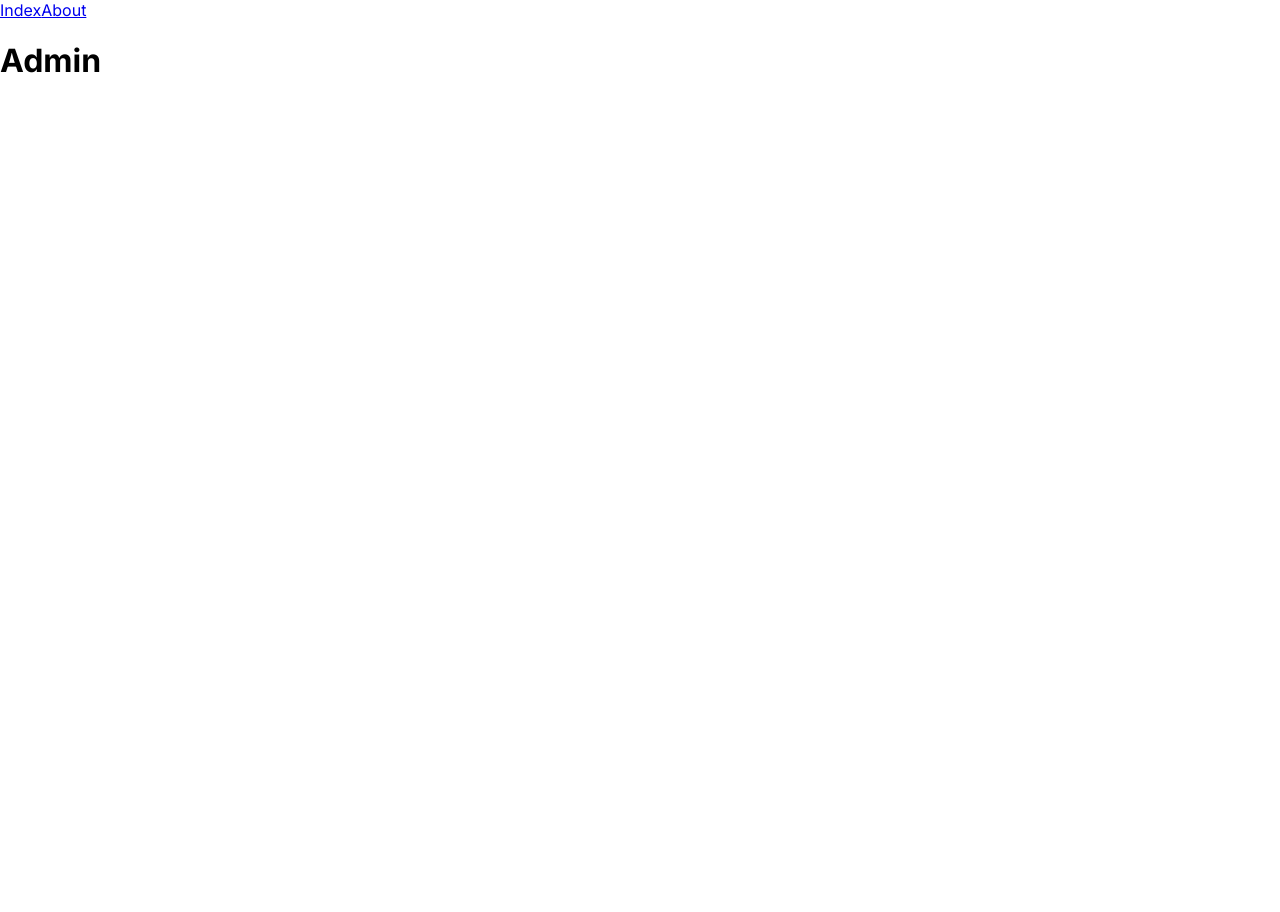
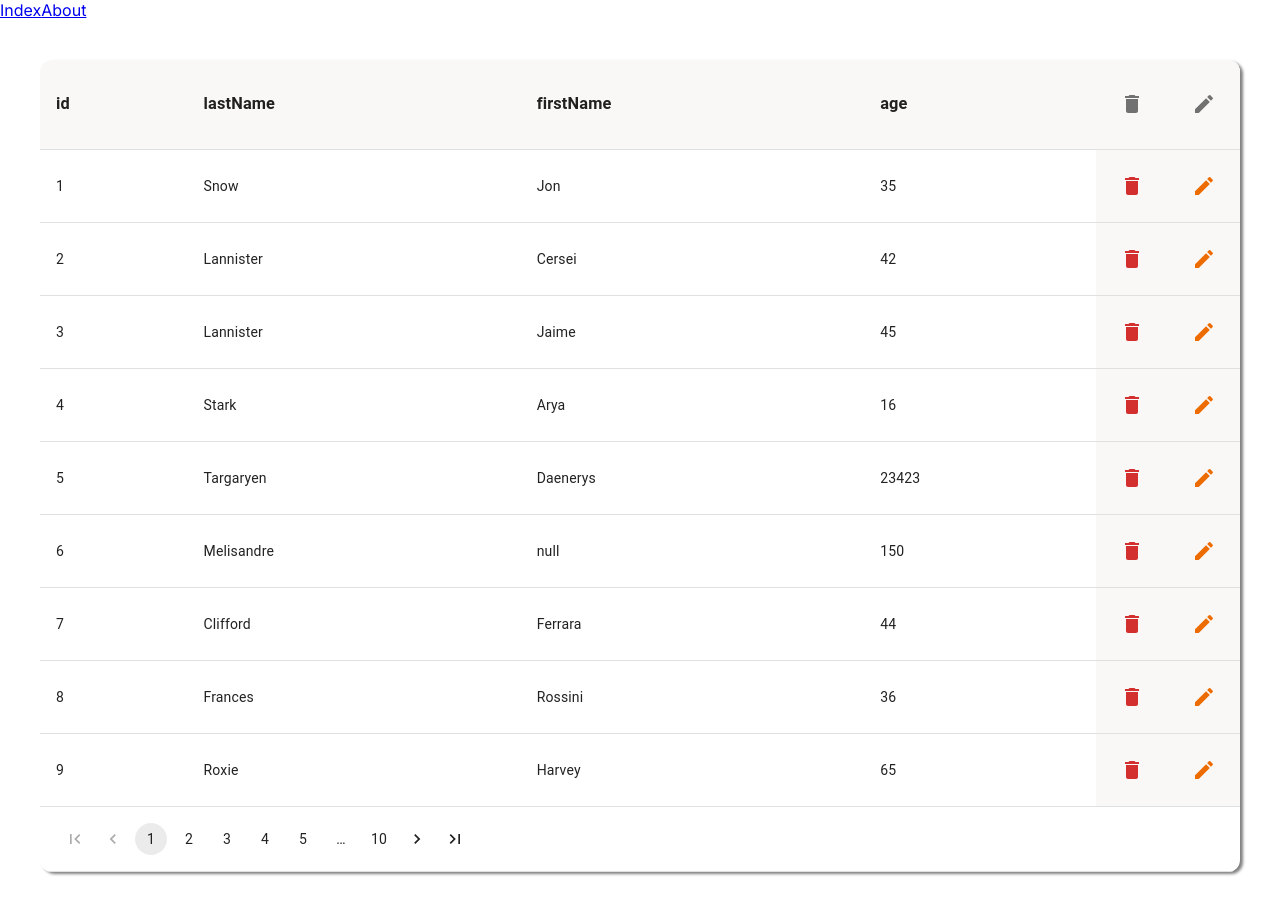
Before and after one commit to ndknitor/nextts-template, a Next.js app: page / in a window 1280 px wide. Before the commit the page ends 800 px from the top, so only its background shows below. Built offline with nearby package versions, Linux system fonts and the light colour scheme.

Commit message:
Crudable

```diff
--- a/app/page.tsx
+++ b/app/page.tsx
@@ -2,7 +2,7 @@
 import ThemeTextInput from '@/components/ThemeTextInput/ThemeTextInput';
 import React, { CSSProperties } from 'react';
 import ThemeButton from '@/components/ThemeButton/ThemeButton';
-import { Autocomplete, AutocompleteRenderInputParams, Stack, Table, TableBody, TableCell, TableContainer, TableHead, TableRow, TextField } from '@mui/material';
+import { Autocomplete, AutocompleteRenderInputParams, Stack, TableBody, TableCell, TableContainer, TableHead, TableRow, TextField } from '@mui/material';
 import FadeInDown from '@/components/FadeInDown/FadeInDown';
 import { DatePicker, DateTimePicker } from '@mui/x-date-pickers';
 import Validation from '@/components/Validation/Validation';
@@ -10,17 +10,24 @@ import { toast } from 'react-toastify';
 import SignInRequest from '@/objects/requests/SignInRequest';
 import Link from 'next/link';
 import appxios from '@/components/AxiosInterceptor';
-import Role from '@/objects/Role';
 import moment from 'moment-timezone';
-import { DataGrid, GridColDef, GridValueGetterParams } from '@mui/x-data-grid';
+import createCrudable from '@/components/Crudable/Crudable';
+type Person = {
+    id: number;
+    lastName: string;
+    firstName: string;
+    age: number;
+};
+const Crudable = createCrudable<Person>();
+
 export default function page() {
-    const rows = [
+    const rows: Person[] = [
         { id: 1, lastName: 'Snow', firstName: 'Jon', age: 35 },
         { id: 2, lastName: 'Lannister', firstName: 'Cersei', age: 42 },
         { id: 3, lastName: 'Lannister', firstName: 'Jaime', age: 45 },
         { id: 4, lastName: 'Stark', firstName: 'Arya', age: 16 },
-        { id: 5, lastName: 'Targaryen', firstName: 'Daenerys', age: null },
-        { id: 6, lastName: 'Melisandre', firstName: null, age: 150 },
+        { id: 5, lastName: 'Targaryen', firstName: 'Daenerys', age: 23423 },
+        { id: 6, lastName: 'Melisandre', firstName: "null", age: 150 },
         { id: 7, lastName: 'Clifford', firstName: 'Ferrara', age: 44 },
         { id: 8, lastName: 'Frances', firstName: 'Rossini', age: 36 },
         { id: 9, lastName: 'Roxie', firstName: 'Harvey', age: 65 },
@@ -28,10 +35,24 @@ export default function page() {
 
     return (
         <FadeInDown>
-            <h1>{Role[Role.Admin]}</h1>
             <Stack padding={5}>
-
-
+                {
+                    window &&
+                    <Crudable
+                        fetchData={(page) => {
+                            return {
+                                maxPage: 10,
+                                data: rows
+                            }
+                        }}
+                        updateAction={(item) => {
+                            return undefined;
+                        }}
+                        deleteAction={() => {
+                            return false;
+                        }}
+                    />
+                }
                 {/* <Link href="/public/about">About</Link>
                 <ThemeButton onClick={async () => {
                     // await appxios.get("", {
--- a/components/Crudable/Crudable.tsx
+++ b/components/Crudable/Crudable.tsx
@@ -1,7 +1,9 @@
-import { Box, Button, CircularProgress, Dialog, DialogActions, DialogContent, DialogContentText, DialogTitle, IconButton, Modal, Pagination, Table, TableBody, TableCell, TableContainer, TableFooter, TableHead, TableRow, TableSortLabel, Typography } from '@mui/material';
-import React, { CSSProperties, ReactNode, forwardRef, useEffect, useImperativeHandle, useState } from 'react';
+import { Box, Button, CircularProgress, Dialog, DialogActions, DialogContent, DialogContentText, DialogTitle, Grid, IconButton, Modal, Pagination, Stack, Table, TableBody, TableCell, TableContainer, TableFooter, TableHead, TableRow, TableSortLabel, Typography } from '@mui/material';
+import React, { CSSProperties, FC, ForwardRefExoticComponent, ReactNode, RefAttributes, forwardRef, useEffect, useImperativeHandle, useState } from 'react';
 import { useIsFirstRender } from 'usehooks-ts';
 import { AnyObject, Maybe, ObjectSchema } from 'yup';
+import DeleteIcon from '@mui/icons-material/Delete';
+import { Edit } from '@mui/icons-material';
 
 interface CrudableFetchResponse<T> {
     data: T[];
@@ -20,11 +22,11 @@ interface MultipleSelectedAction<T> {
     node: ReactNode;
     action: (item: T[]) => boolean | Promise<boolean>;
 }
-interface CrudableProps<T extends Maybe<AnyObject>> {
+interface CrudableProps<T extends Maybe<AnyObject> & Object> {
     fetchData: (page: number, orderBy?: keyof T, desc?: boolean) => CrudableFetchResponse<T> | Promise<CrudableFetchResponse<T>>;
 
     insertAction?: () => boolean | Promise<boolean>;
-    updateAction?: (value: T) => boolean | Promise<boolean>;
+    updateAction?: (value: T) => T | undefined | Promise<T> | Promise<undefined>;
     deleteAction?: (value: T) => boolean | Promise<boolean>;
 
     fetchForProps?: Array<FetchForProps<T>>;
@@ -34,7 +36,7 @@ interface CrudableProps<T extends Maybe<AnyObject>> {
     schema?: ObjectSchema<T>;
     title?: string | ReactNode;
     header?: string[] | ReactNode[];
-    renderForProps: Array<RenderForProps<T>>;
+    renderForProps?: Array<RenderForProps<T>>;
     insertButton?: ReactNode;
     updateButton?: ReactNode;
     deleteButton?: ReactNode;
@@ -47,7 +49,7 @@ interface CrudableProps<T extends Maybe<AnyObject>> {
     copyButtonForString?: boolean;
     infiniteScroll?: boolean;
     infiniteRecycleScroll?: boolean;
-    multipleSelectedAction: MultipleSelectedAction<T>[];
+    multipleSelectedAction?: MultipleSelectedAction<T>[];
     keyRelationshipDisplayMember?: RelationshipDisplayMember<T>[];
     sortable?: boolean;
 
@@ -62,14 +64,13 @@ export interface CrudableRef<T> {
 }
 const sticky: CSSProperties = {
     position: "sticky",
-    left: 0,
-    background: "white",
-    boxShadow: "5px 2px 5px grey",
-    borderRight: "2px solid black"
+    background: "#faf8f7",
+    right: 0,
 }
-function Crudable<T extends Maybe<AnyObject>>(props: CrudableProps<T>) {
+
+function createCrudable<T extends Maybe<AnyObject> & Object>(): ForwardRefExoticComponent<CrudableProps<T> & RefAttributes<CrudableRef<T>>> {
     return forwardRef<CrudableRef<T>, CrudableProps<T>>(
-        function <T extends Maybe<AnyObject>>(props: CrudableProps<T>, ref: React.Ref<CrudableRef<T>>) {
+        function <T extends Maybe<AnyObject> & Object>(props: CrudableProps<T>, ref: React.Ref<CrudableRef<T>>) {
             const [data, setData] = useState<T[]>([]);
             const [selectedData, setSelectedData] = useState<T>();
             const [page, setPage] = useState(1);
@@ -116,7 +117,7 @@ function Crudable<T extends Maybe<AnyObject>>(props: CrudableProps<T>) {
             }));
 
             const displayCell = (obj: Object): string | ReactNode => {
-                if (obj == null || obj == undefined || isNaN(obj as number) || typeof obj == "function" || obj instanceof File) {
+                if (obj === null || obj === undefined || typeof obj === "function" || obj instanceof File) {
                     return "";
                 }
                 if (typeof obj == "string") {
@@ -125,29 +126,29 @@ function Crudable<T extends Maybe<AnyObject>>(props: CrudableProps<T>) {
                 if (typeof obj == "number") {
                     return obj.toString();
                 }
+                if (isNaN(obj as number)) {
+                    return "";
+                }
                 if (typeof obj == "object") {
                     return (
-                        <h1>
-                            Object
-                        </h1>
+                        <p>
+                            [Object]
+                        </p>
                     );
                 }
                 if (Array.isArray(obj)) {
                     return (
-                        <h1>
-                            Array
-                        </h1>
+                        <p>
+                            [Array]
+                        </p>
                     )
                 }
                 return "";
             }
             const columns = (): string[] => {
-                const instance: T = {} as T;
                 const cols: string[] = [];
-                const obj: Object = instance as Object;
-                type Keys = keyof T;
-                for (const key in obj) {
-                    if (obj.hasOwnProperty(key)) {
+                if (data.length > 0) {
+                    for (const key in data[0]) {
                         cols.push(key);
                     }
                 }
@@ -163,9 +164,9 @@ function Crudable<T extends Maybe<AnyObject>>(props: CrudableProps<T>) {
 
             return (
                 <>
-                    <TableContainer style={props.containerStyle}>
-                        <Table>
-                            <TableHead style={props.headerStyle}>
+                    <TableContainer style={{ boxShadow: "3px 2px 3px grey", borderRadius: 12, ...props.containerStyle }}>
+                        <Table >
+                            <TableHead style={{ backgroundColor: '#faf8f7', ...props.headerStyle }}>
                                 <TableRow>
                                     {
                                         columns().map(item =>
@@ -182,7 +183,7 @@ function Crudable<T extends Maybe<AnyObject>>(props: CrudableProps<T>) {
                                                         )
                                                         :
                                                         (
-                                                            <>{item}</>
+                                                            <h3>{item}</h3>
                                                         )
                                                 }
 
@@ -190,17 +191,23 @@ function Crudable<T extends Maybe<AnyObject>>(props: CrudableProps<T>) {
                                         )
                                     }
                                     {
-                                        props.updateAction &&
+                                        props.deleteAction &&
                                         <TableCell style={{ ...sticky, width: 10 }}>
-                                            U
+                                            <IconButton aria-label="delete">
+                                                <DeleteIcon />
+                                            </IconButton>
                                         </TableCell>
                                     }
                                     {
-                                        props.deleteAction &&
+                                        props.updateAction &&
                                         <TableCell style={{ ...sticky, width: 10 }}>
-                                            D
+                                            <IconButton aria-label="edit">
+                                                <Edit />
+                                            </IconButton>
                                         </TableCell>
                                     }
+
+
                                 </TableRow>
                             </TableHead>
                             <TableBody style={props.bodyStyle}>
@@ -208,32 +215,41 @@ function Crudable<T extends Maybe<AnyObject>>(props: CrudableProps<T>) {
                                     <TableRow>
                                         {
                                             Object.keys(row as Object).map(item =>
-                                                <TableCell align="left">
+                                                <TableCell align="left" >
                                                     {displayCell(row![item])}
                                                 </TableCell>
                                             )
                                         }
                                         {
-                                            props.updateAction &&
-                                            <TableCell style={{ ...sticky, width: 10 }}>
-                                                <IconButton name='edit' />
+                                            props.deleteAction &&
+                                            <TableCell style={{ ...sticky, width: 5 }}>
+                                                <IconButton aria-label="delete">
+                                                    <DeleteIcon color='error' />
+                                                </IconButton>
                                             </TableCell>
                                         }
                                         {
-                                            props.deleteAction &&
-                                            <TableCell style={{ ...sticky, width: 10 }}>
-                                                <IconButton name='delete' />
+                                            props.updateAction &&
+                                            <TableCell style={{ ...sticky, width: 5 }}>
+                                                <IconButton color='warning' aria-label="edit">
+                                                    <Edit />
+                                                </IconButton>
                                             </TableCell>
                                         }
+
                                     </TableRow>
                                 ))}
                                 {tableLoading && <CircularProgress />}
                             </TableBody>
-                            <TableFooter style={props.footerStyle}>
-                                <Pagination count={maxPage} page={page} showFirstButton showLastButton />
+                            <TableFooter style={{ ...props.footerStyle }}>
+                                <TableRow>
+                                    <TableCell colSpan={columns().length + 2} style={{ alignItems: "flex-end" }} >
+                                        <Pagination count={maxPage} page={page} onChange={(e, p) => fetchData(p)} showFirstButton showLastButton />
+                                    </TableCell>
+                                </TableRow>
                             </TableFooter>
                         </Table>
-                    </TableContainer>
+                    </TableContainer >
 
                     <Modal
                         keepMounted
@@ -275,4 +291,5 @@ function Crudable<T extends Maybe<AnyObject>>(props: CrudableProps<T>) {
     );
 }
 
-export default Crudable
+
+export default createCrudable
--- a/package.json
+++ b/package.json
@@ -11,7 +11,8 @@
   "dependencies": {
     "@emotion/react": "^11.11.1",
     "@emotion/styled": "^11.11.0",
-    "@mui/material": "^5.14.10",
+    "@mui/icons-material": "^5.14.11",
+    "@mui/material": "^5.14.11",
     "@mui/x-data-grid": "^6.15.0",
     "@mui/x-date-pickers": "^6.14.0",
     "@react-spring/web": "^9.7.3",
```
